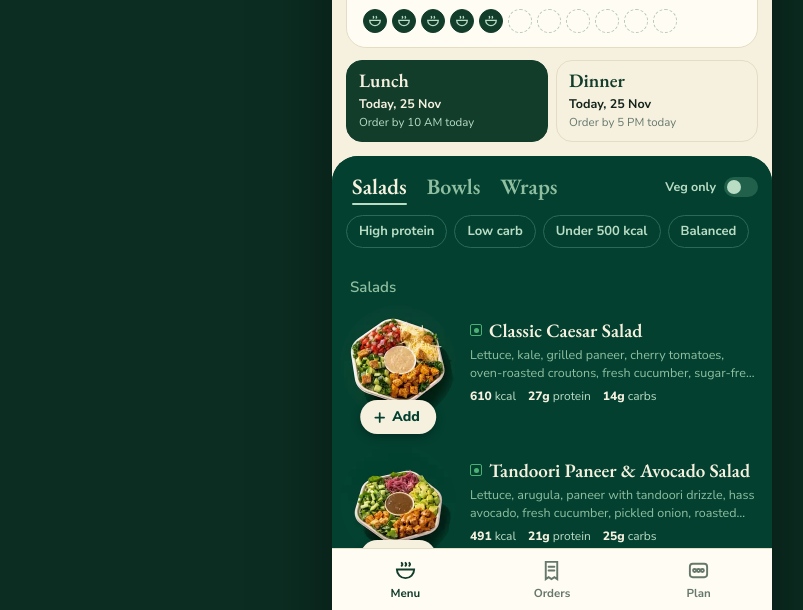
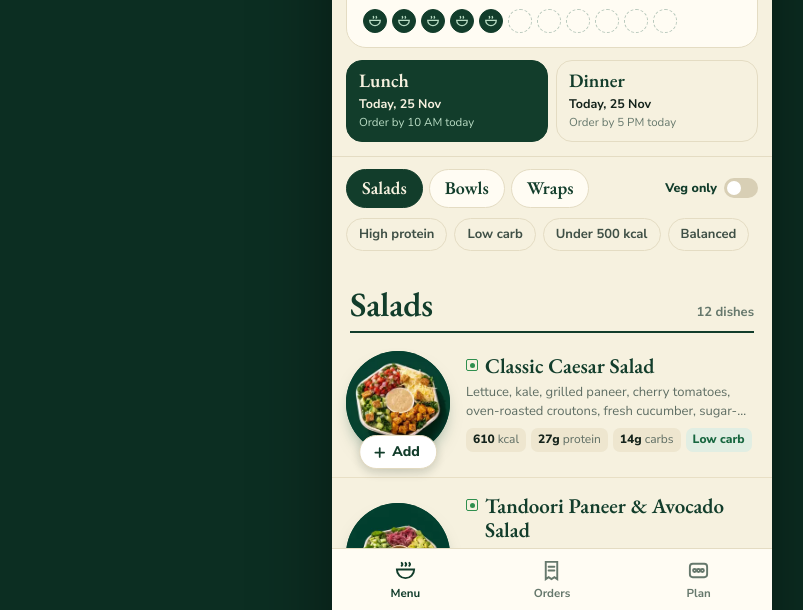
Before and after one commit to devnarsinghani22/harvest-regulars, a plain HTML site: page index.html in a window 1280 px wide. Shown: the part 188-798 px from the top of the page, without its empty margins (88-891 px from the left). Drawn offline with nearby package versions, Linux system fonts and the light colour scheme.

Commit message:
Menu on cream: dark text, big section headings, macro chips

```diff
--- a/index.html
+++ b/index.html
@@ -26,7 +26,6 @@ body{font:400 15px/1.45 var(--sans);color:var(--ink);background:var(--cream);-we
 button{font:inherit;color:inherit;background:none;border:0;cursor:pointer}
 input,textarea{font:inherit;color:inherit}
 :focus-visible{outline:2.5px solid var(--leaf);outline-offset:2px;border-radius:6px}
-.on-table :focus-visible{outline-color:var(--mint)}
 img{display:block}
 .sr{position:absolute;width:1px;height:1px;overflow:hidden;clip:rect(0 0 0 0)}
 
@@ -70,62 +69,67 @@ img{display:block}
 .meal .cnt{position:absolute;top:9px;right:10px;min-width:20px;height:20px;border-radius:10px;padding:0 6px;
   background:var(--gold);color:#fff;font:800 11.5px/20px var(--sans);text-align:center}
 
-/* ---------- the green table (menu) ---------- */
-.table{background:var(--table);color:var(--cream);border-radius:26px 26px 0 0;min-height:60vh;padding-bottom:110px}
-.bar{position:sticky;top:0;z-index:5;background:var(--table);border-radius:26px 26px 0 0;padding:12px 0 8px}
-.bar.stuck{border-radius:0;box-shadow:0 6px 18px rgba(0,20,12,.35)}
-.tabs{display:flex;align-items:center;gap:4px;padding:0 10px 0 12px}
-.tab{font:600 22px/1 var(--serif);color:var(--mint-2);padding:8px 8px 9px;position:relative}
-.tab[aria-selected="true"]{color:var(--cream)}
-.tab[aria-selected="true"]::after{content:"";position:absolute;left:8px;right:8px;bottom:2px;height:2px;border-radius:2px;background:var(--mint)}
-.veg{margin-left:auto;display:flex;align-items:center;gap:8px;font-size:12.5px;font-weight:700;color:var(--mint);padding:6px 4px}
-.sw{width:34px;height:20px;border-radius:10px;background:#21604b;position:relative;transition:background .2s}
-.sw::after{content:"";position:absolute;top:3px;left:3px;width:14px;height:14px;border-radius:50%;background:var(--mint);transition:transform .2s var(--ease)}
-.veg[aria-checked="true"] .sw{background:var(--leaf)}
-.veg[aria-checked="true"] .sw::after{transform:translateX(14px);background:#fff}
-.chips{display:flex;gap:7px;padding:8px 14px 2px;overflow-x:auto;scrollbar-width:none}
+/* ---------- menu: cream page, each dish on its own green plate ---------- */
+.table{background:var(--cream);color:var(--ink);min-height:60vh;padding-bottom:110px;border-top:1px solid var(--line)}
+.bar{position:sticky;top:0;z-index:5;background:var(--cream);padding:12px 0 10px;transition:box-shadow .2s,background .2s}
+.bar.stuck{background:var(--paper);box-shadow:0 8px 18px rgba(20,35,27,.10)}
+.tabs{display:flex;align-items:center;gap:6px;padding:0 14px}
+.tab{font:600 18px/1 var(--serif);color:var(--forest);padding:9px 15px 10px;border-radius:999px;border:1.5px solid var(--line);background:var(--paper)}
+.tab[aria-selected="true"]{background:var(--forest);border-color:var(--forest);color:var(--cream)}
+.veg{margin-left:auto;display:flex;align-items:center;gap:7px;font-size:12.5px;font-weight:800;color:var(--forest);padding:6px 0}
+.sw{width:34px;height:20px;border-radius:10px;background:#d8cfb5;position:relative;transition:background .2s}
+.sw::after{content:"";position:absolute;top:3px;left:3px;width:14px;height:14px;border-radius:50%;background:#fff;transition:transform .2s var(--ease)}
+.veg[aria-checked="true"] .sw{background:#2f8f4e}
+.veg[aria-checked="true"] .sw::after{transform:translateX(14px)}
+.chips{display:flex;gap:7px;padding:10px 14px 0;overflow-x:auto;scrollbar-width:none}
 .chips::-webkit-scrollbar{display:none}
-.chip{flex:none;border:1.5px solid #2b6a55;color:var(--mint);border-radius:999px;padding:6px 12px;font-size:13px;font-weight:700}
-.chip[aria-pressed="true"]{background:var(--mint);color:var(--table);border-color:var(--mint)}
+.chip{flex:none;border:1.5px solid var(--line);color:#3f5046;border-radius:999px;padding:6px 12px;font-size:13px;font-weight:700}
+.chip[aria-pressed="true"]{background:#e1eee3;color:var(--leaf-2);border-color:#9fcaa9}
 
-.sec{padding:6px 0 4px;content-visibility:auto;contain-intrinsic-size:auto 900px}
-.sec h2{font:600 15px/1 var(--sans);color:var(--mint-2);padding:16px 18px 4px}
-.row{display:grid;grid-template-columns:116px 1fr;gap:14px;padding:6px 16px 18px 8px;align-items:center;position:relative}
+.sec{padding:0 0 6px;content-visibility:auto;contain-intrinsic-size:auto 900px}
+.sec h2{font:600 34px/1 var(--serif);color:var(--forest);margin:26px 18px 2px;padding-bottom:10px;border-bottom:2px solid var(--forest);
+  display:flex;justify-content:space-between;align-items:baseline;letter-spacing:-.3px}
+.sec h2 span{font:700 13px/1 var(--sans);color:var(--mute);letter-spacing:0}
+.row{display:grid;grid-template-columns:104px 1fr;gap:16px;padding:16px 18px 22px 14px;align-items:center;position:relative;border-bottom:1px solid #e8dfc5}
 .row.hide{display:none}
-.pic{width:116px;height:116px;border-radius:50%;overflow:hidden;background:var(--table)}
-.pic img{width:116px;height:116px}
-.picw{position:relative;width:116px;height:116px}
+.pic{width:104px;height:104px;border-radius:50%;overflow:hidden;background:var(--table);box-shadow:0 10px 18px -8px rgba(3,64,48,.55)}
+.pic img{width:104px;height:104px}
+.picw{position:relative;width:104px;height:104px}
 .info{min-width:0}
-.nm{font:600 19px/1.15 var(--serif);color:var(--cream);display:flex;gap:7px;align-items:flex-start;text-align:left}
-.nm .vt{margin-top:4px}
-.ds{font-size:12.5px;color:var(--mint-2);margin-top:4px;display:-webkit-box;-webkit-line-clamp:2;-webkit-box-orient:vertical;overflow:hidden}
-.mac{display:flex;gap:12px;margin-top:6px;font-size:12px;color:var(--mint)}
-.mac b{color:var(--cream);font-weight:800}
-.open{position:absolute;inset:0;border-radius:18px}
-.add{position:absolute;left:50%;bottom:-13px;transform:translateX(-50%);z-index:2}
-.plus{height:34px;padding:0 16px 0 12px;border-radius:999px;background:var(--cream);color:var(--table);display:flex;align-items:center;gap:5px;font-weight:800;font-size:14px;box-shadow:0 3px 10px rgba(0,0,0,.3);white-space:nowrap}
+.nm{font:600 21px/1.12 var(--serif);color:var(--forest);display:flex;gap:7px;align-items:flex-start;text-align:left}
+.nm .vt{margin-top:5px}
+.ds{font-size:13px;color:#5f6e64;margin-top:5px;display:-webkit-box;-webkit-line-clamp:2;-webkit-box-orient:vertical;overflow:hidden}
+.mac{display:flex;flex-wrap:wrap;gap:5px;margin-top:8px;font-size:12px;color:#5f6e64}
+.mac span{background:#eee6cf;border-radius:7px;padding:3px 7px}
+.mac b{color:var(--ink);font-weight:800}
+.mac .goal{background:#e1eee3;color:var(--leaf-2);font-weight:800}
+.open{position:absolute;inset:0}
+.add{position:absolute;left:50%;bottom:-14px;transform:translateX(-50%);z-index:2}
+.plus{height:34px;padding:0 16px 0 12px;border-radius:999px;background:#fff;color:var(--forest);display:flex;align-items:center;gap:5px;font-weight:800;font-size:14px;
+  border:1.5px solid #e2d9bf;box-shadow:0 4px 10px rgba(20,35,27,.16);white-space:nowrap}
 .plus svg{width:15px;height:15px}
-.stepper{display:flex;align-items:center;background:var(--leaf);color:#fff;border-radius:999px;height:34px;box-shadow:0 3px 10px rgba(0,0,0,.3)}
+.stepper{display:flex;align-items:center;background:var(--forest);color:var(--cream);border-radius:999px;height:34px;box-shadow:0 4px 10px rgba(20,35,27,.25)}
 .stepper button{width:34px;height:34px;display:grid;place-items:center}
 .stepper button svg{width:16px;height:16px}
 .stepper output{font-weight:800;min-width:12px;text-align:center}
-.empty{display:none;padding:10px 18px 14px;font-size:13px;color:var(--mint-2)}
+.empty{display:none;padding:14px 18px;font-size:13.5px;color:var(--mute)}
 .sec.none .empty{display:block}
 
-.vt{width:12px;height:12px;flex:none;border:1.5px solid #4caf73;border-radius:2px;display:grid;place-items:center}
-.vt::after{content:"";width:5px;height:5px;border-radius:50%;background:#4caf73}
-.vt.n{border-color:#c2573f}
-.vt.n::after{border-radius:0;width:0;height:0;background:none;border-left:3px solid transparent;border-right:3px solid transparent;border-bottom:5px solid #c2573f}
+.vt{width:12px;height:12px;flex:none;border:1.5px solid #2f8f4e;border-radius:2px;display:grid;place-items:center}
+.vt::after{content:"";width:5px;height:5px;border-radius:50%;background:#2f8f4e}
+.vt.n{border-color:#b23a24}
+.vt.n::after{border-radius:0;width:0;height:0;background:none;border-left:3px solid transparent;border-right:3px solid transparent;border-bottom:5px solid #b23a24}
 
 /* ---------- cart bar + nav ---------- */
 .cartbar{position:fixed;left:50%;transform:translate(-50%,140%);bottom:calc(var(--nav) + var(--safe-b) + 10px);
-  width:min(412px,calc(100% - 28px));z-index:30;background:var(--cream);color:var(--ink);border-radius:18px;
+  width:min(412px,calc(100% - 28px));z-index:30;background:var(--forest);color:var(--cream);border-radius:18px;
   display:flex;align-items:center;justify-content:space-between;padding:10px 10px 10px 16px;
   box-shadow:0 10px 30px rgba(0,25,15,.35);transition:transform .28s var(--ease)}
 .cartbar{visibility:hidden}
 .cartbar.show{transform:translate(-50%,0);visibility:visible}
-.cartbar .l{font-size:12.5px;color:var(--mute);font-weight:600}
-.cartbar .l b{display:block;font-size:15px;color:var(--ink);font-weight:800}
+.cartbar .l{font-size:12.5px;color:var(--mint);font-weight:600}
+.cartbar .l b{display:block;font-size:15px;color:var(--cream);font-weight:800}
+.cartbar .btn{background:var(--cream);color:var(--forest)}
 .btn{background:var(--leaf);color:#fff;border-radius:14px;padding:12px 18px;font-weight:800;font-size:15px}
 .btn:active{background:var(--leaf-2)}
 .btn[disabled]{background:#b8c4bb;cursor:not-allowed}
@@ -314,7 +318,7 @@ nav .dot[data-n]::after{content:attr(data-n);position:absolute;top:-4px;right:-1
     </button>
     <div class="meals" id="meals" role="group" aria-label="Which meal"></div>
 
-    <div class="table on-table">
+    <div class="table">
       <div class="bar" id="bar">
         <div class="tabs" role="tablist" id="tabs"></div>
         <div class="chips" id="chips" role="group" aria-label="Filter by goal"></div>
@@ -540,10 +544,11 @@ function buildMenu(){
         '<div class="picw"><div class="pic"><img src="' + img(d.id, "t") + '" width="116" height="116" alt="" decoding="async"' + (eager ? (first === 1 ? ' fetchpriority="high"' : "") : ' loading="lazy"') + '></div><div class="add" data-add-wrap="' + d.id + '"></div></div>' +
         '<div class="info"><div class="nm"><i class="vt' + (d.vt === "nonveg" ? " n" : "") + '" aria-label="' + (d.vt === "veg" ? "Veg" : "Non-veg") + '"></i>' + esc(d.name) + "</div>" +
         '<p class="ds">' + esc(d.desc) + "</p>" +
-        '<div class="mac"><span><b>' + d.kcal + "</b> kcal</span><span><b>" + d.p + "g</b> protein</span><span><b>" + d.c + "g</b> carbs</span></div></div>" +
+        '<div class="mac"><span><b>' + d.kcal + "</b> kcal</span><span><b>" + d.p + "g</b> protein</span><span><b>" + d.c + "g</b> carbs</span>" +
+        (goalsOf(d)[0] ? '<span class="goal">' + esc(goalsOf(d)[0]) + "</span>" : "") + "</div></div>" +
         '<button class="open" data-open="' + d.id + '" aria-label="' + esc(d.name) + ', details"></button></div>';
     }).join("");
-    return '<section class="sec" id="sec-' + esc(c) + '" data-cat="' + esc(c) + '"><h2>' + esc(c) + '</h2>' + rows +
+    return '<section class="sec" id="sec-' + esc(c) + '" data-cat="' + esc(c) + '"><h2>' + esc(c) + '<span class="cnt"></span></h2>' + rows +
       '<p class="empty">Nothing here matches this filter.</p></section>';
   }).join("");
   syncAdds();
@@ -560,7 +565,8 @@ function applyFilters(){
     const hide = (S.vegOnly && r.dataset.vt !== "veg") || (S.goal && !r.dataset.goals.split("|").includes(S.goal));
     r.classList.toggle("hide", hide);
   });
-  document.querySelectorAll(".sec").forEach(s => s.classList.toggle("none", !s.querySelector(".row:not(.hide)")));
+  document.querySelectorAll(".sec").forEach(s => { const n = s.querySelectorAll(".row:not(.hide)").length;
+    s.classList.toggle("none", !n); s.querySelector(".cnt").textContent = n + (n === 1 ? " dish" : " dishes"); });
 }
 
 /* ---------------- cart ---------------- */
```
